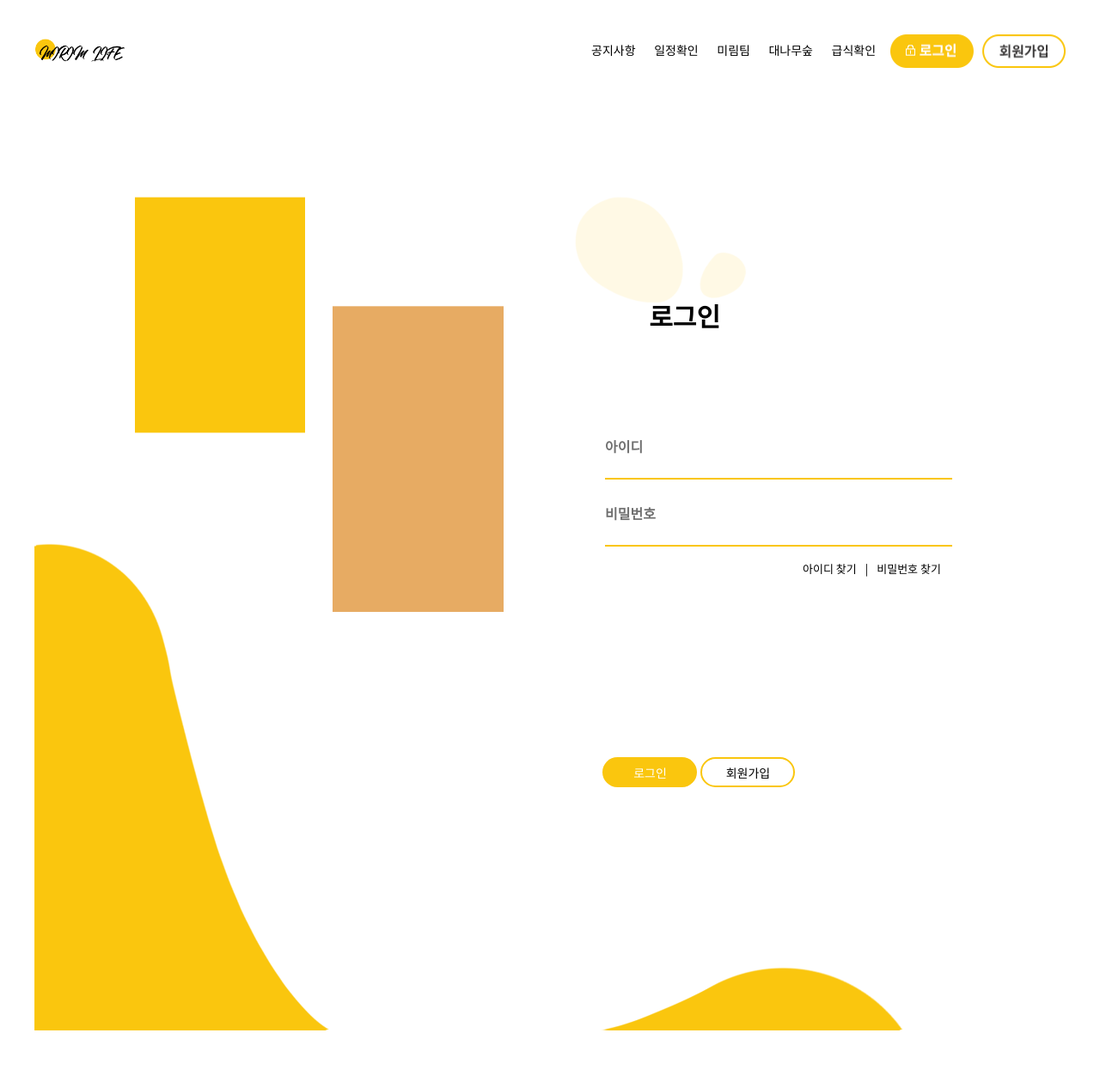
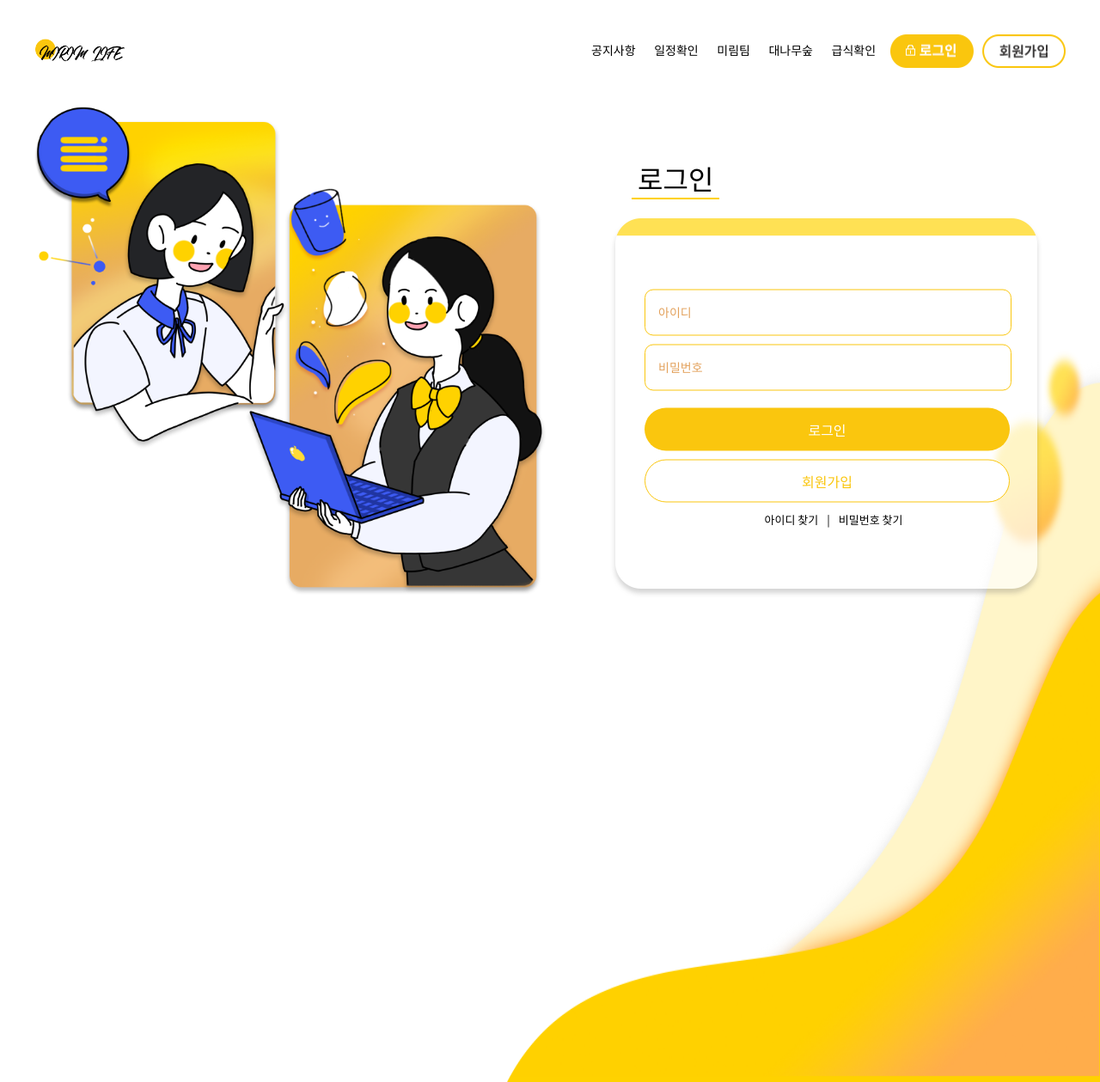
Before and after one commit to MirimLife/MirimLife, a PHP site: page /SignIn.html in a window 1280 px wide. Shown: the whole page at 86% size. Run offline with PHP 8.4, Linux system fonts and the light colour scheme.

Commit message:
로그인 화면 구현

```diff
--- a/CSS/SignIn.css
+++ b/CSS/SignIn.css
@@ -1,107 +1,120 @@
+
+.container {
+    position: relative;
+    width: 100%;
+    height: 961px; /* 몇으로 해야할까 1080-961 */
+    z-index: 1;
+}
+
+.contents-l, .contents-r {
+    position: absolute;
+    width: 600px;
+    height: 961px;
+    display: inline-block;
+}
 
 #IMG1{
     position: absolute;
-    width: 16%;
-    left: 12%;
-    top: 18%;
+    width: 600px;
 }
 
-#IMG2{
-    position: absolute;
-    width: 16%;
-    left: 30%;
-    top: 28%;
+/* 오른쪽 컨텐츠 */
+
+.contents-r {
+    right: 0;
+    padding-left: 60px;
+    padding-top: 65px;
+    box-sizing: border-box; /* padding을 포함한 width 사용 */
 }
 
-#IMG3{
+/* 로그인 글씨 */
+.title {
+    width: 100%;
+    height: 50px;
+    margin-bottom: 4px; /* 회원가입 글자와 창 간격 조절 */
+}
+
+.title-p{
+    text-align: left;
+    font-size: 32px;
+    font-family: 'Noto Sans KR', sans-serif;
+    padding-left: 42px;
+    margin: 0;  /* p태그 이 속성 reset.css로 옮겨도 이상없으면 옮기기 */
+}
+
+.bar {
     position: absolute;
-    width: 16%;
-    left: 52%;
-    top: 18%;
+    border: 1.1px solid #ffd100;
+    width: 100px;
+    margin-left: 35px;
 
 }
 
-#Login{
-    position: absolute;
-    z-index: 1;
-    left: 59%;
-    top: 25%;
-    font-size: 30px;
-    font-family: 'Noto Sans KR', sans-serif;
-    font-weight: bold;
+.window {
+    position: relative;
+    text-align: left;
 }
 
-.Login{
+.input {
     position: absolute;
-    left: 55%;
-    top: 40%;
+    width: 425px;
+    height: 295px;
+    top: 50%;
+    left: 50%;
+    transform: translate(-50%, -50%);
+    padding-right: 15px;
+    margin-top: 10px;
 }
 
-.Login-id{
-    color: #707070;
-    font-weight: bold;
-    line-height: 2px;
+.Login-input{
+    border-radius: 10px;
+    border:1px solid #fac60e;
+    width: 408px;
+    height: 50px;
+    margin-bottom: 10px;
+    padding-left: 15px;
 }
 
-.Login-id-input{
-    border: 0px;
-    width: 400px;
-    border-bottom: 2px solid #fac60e;
-}
-
-.Login-pw{
-    color: #707070;
-    font-weight: bold;
-    margin-top: 10%;
-    line-height: 2px;
-}
-
-.Login-pw-input{
-    border: 0px;
-    width: 400px;
-    border-bottom: 2px solid #fac60e;
-}
-
-.Login ul li {
-    float:left;
-    font-family: 'Noto Sans KR', sans-serif;
-    font-size: 13px;
-}
-
-.Login ul {
-    margin-left:190px;
-}
+.Login-input::placeholder {color: rgb(227, 162, 93); font-size: 14px; }
+.Login-input:last-child { margin-bottom: 20px; }
 
 .Find-mid{
     margin-left:10px;
     margin-right:10px;
 }
 
+/* 로그인 버튼, 회원가입 버튼 */
 .Sign-Button{
-    position: absolute;
-    width: 25.2%;
-    right: 20%;
-    top: 70%;
-    border: 0;
-}
-
-.Sign-In-Button{
-    width:110px;
-    height:35px;
+    width: 425px;
+    height: 50px;
     border: 0;
     border-radius: 25px;
     background-color: #fac60e;
     color:white;
-    font-size: 14px;
+    font-size: 16px;
     font-family: 'Noto Sans KR', sans-serif;
+    margin-bottom: 10px;
 }
 
-.Sign-Up-Button{
-    width:110px;
-    height:35px;
+/* 회원가입 버튼 */
+.Sign-Button:last-child {
     background-color: white;
-    border: 2px solid #fac60e;
-    border-radius: 25px;
-    font-size: 14px;
+    color: #fac60e;
+    border: 1px solid #fac60e;
+}
+
+/* 아이디, 비밀번호 찾기 */
+.find ul li {
+    float:left;
     font-family: 'Noto Sans KR', sans-serif;
+    font-size: 13px;
 }
+
+.find ul {
+    position: absolute;
+    height: 20px;
+    padding: 0;
+    left: 50%;
+    transform: translate(-50%, 0);
+    margin-top: 0;
+}
--- a/CSS/SignUp.css
+++ b/CSS/SignUp.css
@@ -1,3 +1,4 @@
+
 /* container css */
 
 .container {
--- a/CSS/reset.css
+++ b/CSS/reset.css
@@ -34,6 +34,7 @@ a{
 input:focus {outline:none;}
 
 /* nav css */
+
 #nav{
     position: relative;
     width: 100%;
--- a/SignIn.html
+++ b/SignIn.html
@@ -18,8 +18,14 @@
     <title>SignIn</title>
 </head>
 <body oncontextmenu='return false' onselectstart='return false' ondragstart='return false'>
+    <!-- 배경 이미지 -->
+    <div id="BG">
+        <img src="IMG/SignIn/bg-signin.png" id="BG-img">
+    </div>
+
     <div id="wrapper">
-        <div id="nav">   <!-- 네비게이션 바 -->
+        <!-- 네비게이션 바 -->
+        <div id="nav">
             <a href="index.php" id="Logo">
                 <img id="Logo-img" src="IMG/Main/logo.png">
             </a>
@@ -38,35 +44,47 @@
             </div>
         </div>
 
-        <img id="IMG1" src="IMG/SignIn/Picture2.png">
-        <img id="IMG2" src="IMG/SignIn/Picture1.png">
+        <div class="container">
+            <!-- 왼쪽 컨텐츠 -->
+            <div class="contents-l">
+                <img id="IMG1" src="IMG/SignIn/pic.png">
+            </div>
+
+            <!-- 오른쪽 컨텐츠 -->
+            <div class="contents-r">
+                <div class="title">
+                    <p class="title-p">로그인</p>
+                    <div class="bar"></div>
+                </div>
+
+                <div class="window">
+                    <img src="IMG/SignIn/window.png" id="window-img">
 
                     <form method="POST" action="SingIn.php">
+                        <div class="input">
                             <div class="Login">
-                <p class="Login-id">아이디</p>
-                <input type="text" class="Login-id-input" name="id" required>
+                                <input type="text" class="Login-input" placeholder="아이디" name="id" required>
+                                <input type="password" class="Login-input" placeholder="비밀번호" name="pw" required>
+                            </div>
 
-                <p class="Login-pw">비밀번호</p>
-                <input type="password" class="Login-pw-input" name="pw" required>
+                            <div>
+                                <input type="submit" value="로그인" id="sub" class="Sign-Button" />
+                                <a href="SignUp.html"><input type="button" value="회원가입" class="Sign-Button"/></a>
+                            </div>
 
+                            <div class="find">
                                 <ul>
                                     <li><a href="#">아이디 찾기</a></li>
                                     <li class="Find-mid">|</li>
                                     <li><a href="#">비밀번호 찾기</a></li>
                                 </ul>
-
                             </div>
-            <div class="Sign-Button">
-                <!--그래서 이부분 링크 말구 폼 태그 안에 submit으로 해서 바꿔야 할 듯 해여-->
-                <input type="submit" value="로그인" id="sub" class="Sign-In-Button" />
-                <a href="SignUp.html"><input type="button" value="회원가입" class="Sign-Up-Button"/></a>
                         </div>
                     </form>
-        <!--링크로 버튼 하니까 php파일로 정보(id, pw)가 전송이 안 되는 것 같아 그래서 임시로 버튼 추가했음-->
-        <p id="Login">로그인</p>
-        <img id="IMG3" src="IMG/SignIn/Picture3.png">
+                </div>
+            </div>
+        </div>
 
-        <img src="IMG/SignIn/BG.png" id="BG">
     </div>
 </body>
 </html>
```
Also changed, not shown: IMG/SignIn/bg-signin.png (added), IMG/SignIn/pic.png (added), IMG/SignIn/window.png (added), IMG/SignIn/로그인화면.png (deleted). Lines whose indentation alone changed are shown as unchanged.
